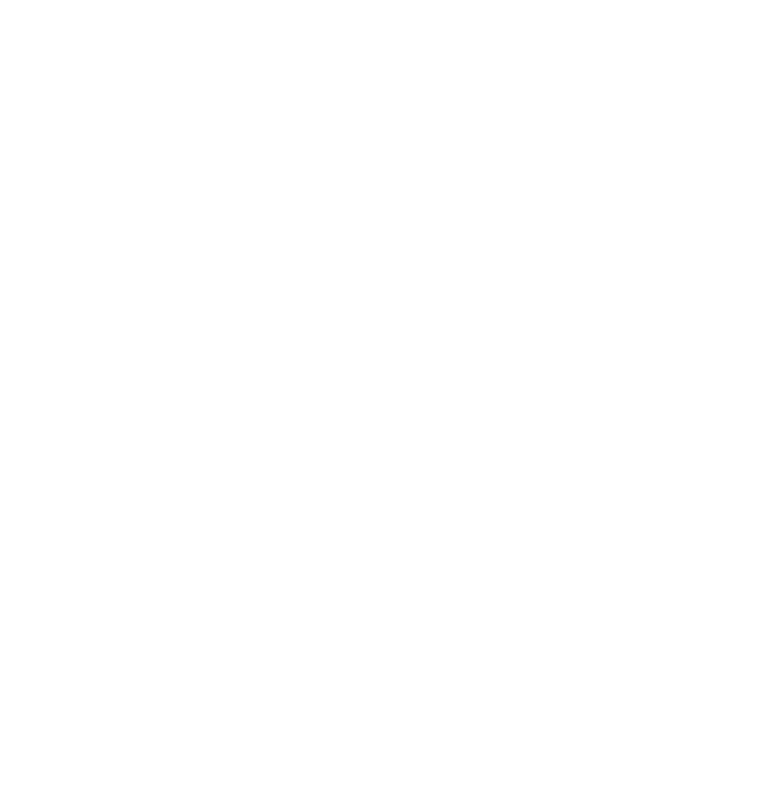
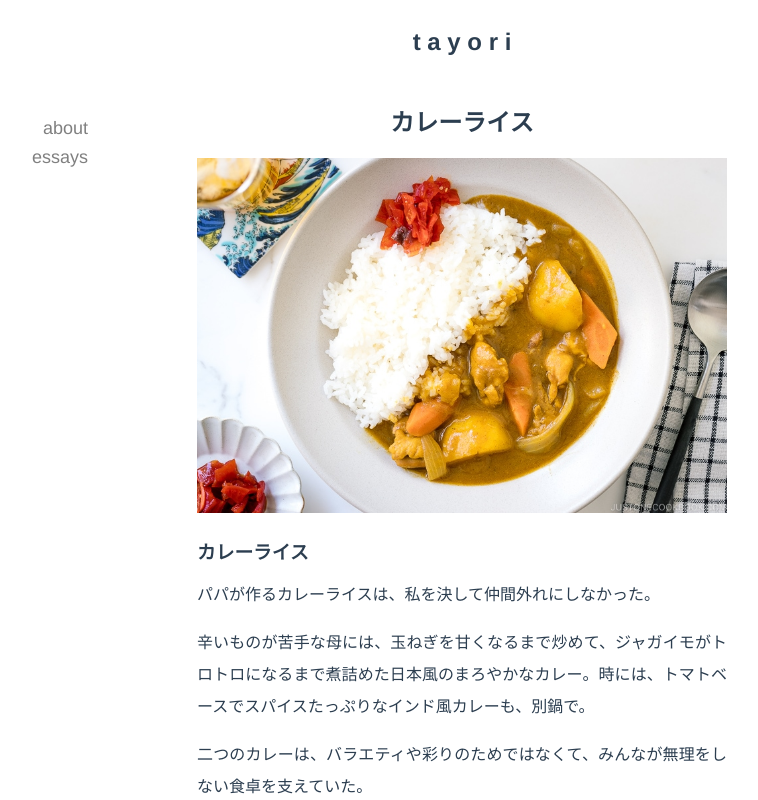
Before and after one commit to iggyray/tayori, a Vue app: page /essays in a window 1280 px wide. Before the commit this address had no page. Shown: the top 800 px of the page, without its empty margins (178-936 px from the left). Built offline with nearby package versions, Linux system fonts and the light colour scheme.

Commit message:
implemented sidebar component and added page header

```diff
--- a/src/App.vue
+++ b/src/App.vue
@@ -5,18 +5,23 @@
     <RouterLink to="/about">About</RouterLink>
   </nav>
    -->
+  <div class="page-header">
+    <h2>t a y o r i</h2>
+  </div>
   <RouterView />
+  <side-bar class="sidebar" />
 </template>
 
 <script lang="ts">
-import { RouterLink, RouterView } from 'vue-router'
+import { RouterView } from 'vue-router'
 import { defineComponent } from 'vue'
+import SideBar from './components/SideBar.vue'
 
 export default defineComponent({
   name: 'App',
   components: {
-    RouterLink,
-    RouterView
+    RouterView,
+    SideBar
   }
 })
 </script>
@@ -28,11 +33,17 @@
   -moz-osx-font-smoothing: grayscale;
   text-align: center;
   color: #2c3e50;
-  margin-top: 60px;
-  display: flex;
+  display: grid;
+  width: 100%;
+  grid-template-columns: auto;
+  grid-template-rows: 75px auto;
   justify-content: center;
-  align-content: flex-start;
-  min-height: min-content;
   margin-top: 0px;
 }
+
+.sidebar {
+  position: fixed;
+  top: 100px;
+  left: 200px;
+}
 </style>
--- a/src/assets/main.css
+++ b/src/assets/main.css
@@ -8,14 +8,14 @@
 
 a,
 .green {
+  color: grey;
   text-decoration: none;
-  color: hsla(160, 100%, 37%, 1);
   transition: 0.4s;
 }
 
 @media (hover: hover) {
   a:hover {
-    background-color: hsla(160, 100%, 37%, 0.2);
+    background-color: #d3d3d3;
   }
 }
 
--- /dev/null
+++ b/src/components/SideBar.vue
@@ -0,0 +1,34 @@
+<template>
+  <div class="side-bar">
+    <nav>
+      <p><router-link to="/">about</router-link></p>
+      <p><router-link to="/essays">essays</router-link></p>
+    </nav>
+  </div>
+</template>
+<script lang="ts">
+import { defineComponent } from 'vue'
+import { RouterLink } from 'vue-router'
+
+export default defineComponent({
+  components: { RouterLink },
+  setup() {}
+})
+</script>
+<style scoped>
+.side-bar {
+  height: 100px;
+  font-size: 18px;
+  color: black;
+  text-align: right;
+}
+ul {
+  list-style-type: none;
+}
+a {
+  padding: 2px 10px;
+}
+p {
+  margin-bottom: -10px;
+}
+</style>
--- a/src/router/index.ts
+++ b/src/router/index.ts
@@ -5,7 +5,7 @@
   history: createWebHistory(import.meta.env.BASE_URL),
   routes: [
     {
-      path: '/',
+      path: '/essays',
       name: 'content',
       component: ContentView
     }
```
